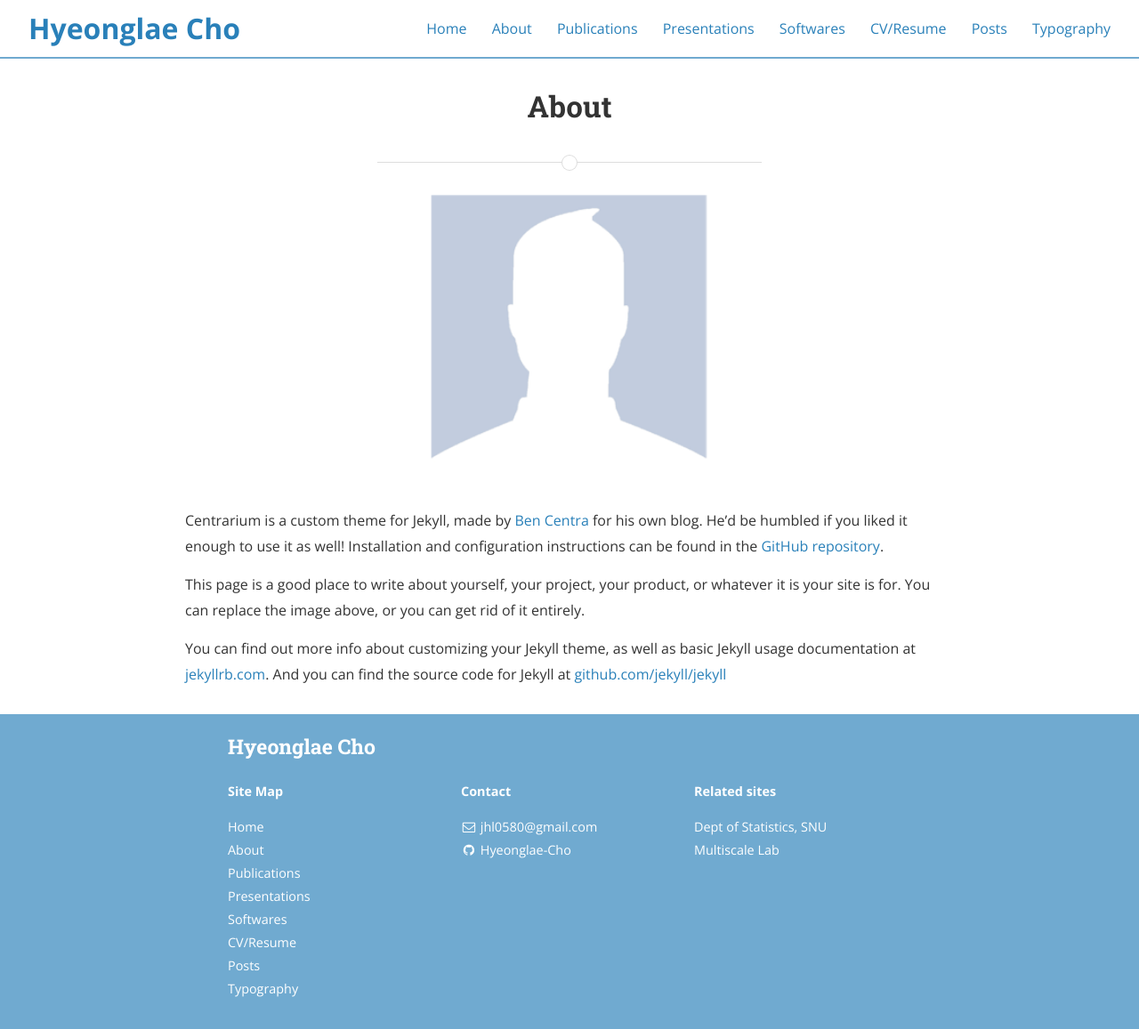
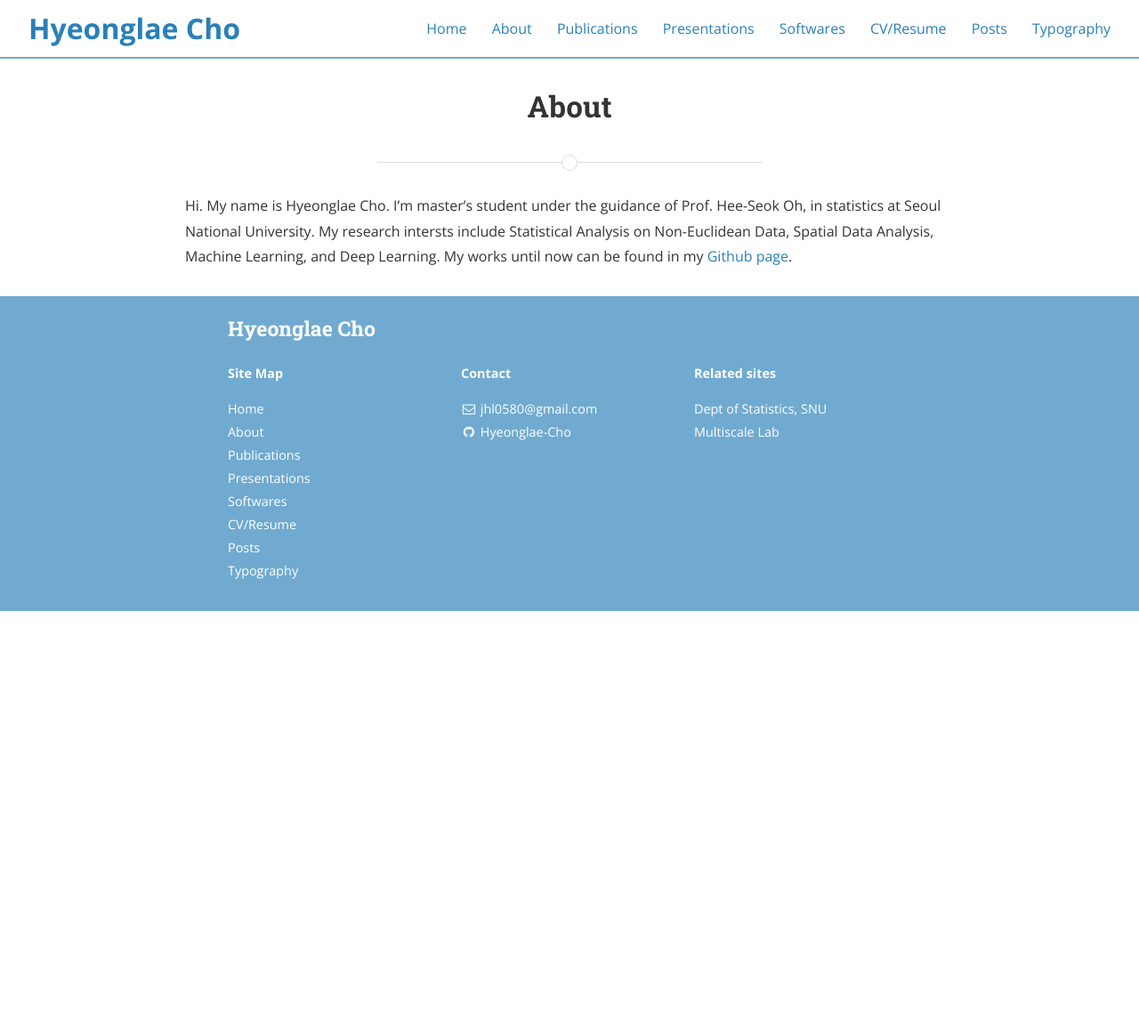
Before and after one commit to Hyeonglae-Cho/Hyeonglae-Cho.github.io, a Jekyll site: the page built from about.md, in a window 1280 px wide and 1157 px high. Shown: the whole window at 89% size. Built offline with Jekyll 4.4.1, drawn with Linux system fonts in a browser that asks for light colours; nearby versions of some CDN libraries.

Commit message:
Update about.md

```diff
--- a/about.md
+++ b/about.md
@@ -6,8 +6,15 @@ permalink: /about/
 main_nav: true
 ---
 
+<!--
 ![alt text]({{ site.baseurl }}/assets/profile-placeholder.gif "Profile Picture"){:.profile}
+-->
 
+Hi. My name is Hyeonglae Cho. I'm master's student under the guidance of Prof. Hee-Seok Oh, in statistics at Seoul National University. My research intersts include Statistical Analysis on Non-Euclidean Data, Spatial Data Analysis, Machine Learning, and Deep Learning. My works until now can be found in my [Github page][HyeonglaeCho-github].
+
+[HyeonglaeCho-github]: https://github.com/Hyeonglae-Cho
+
+<!--
 Centrarium is a custom theme for Jekyll, made by [Ben Centra][bencentra] for his own blog. He'd be humbled if you liked it enough to use it as well! Installation and configuration instructions can be found in the [GitHub repository](https://github.com/bencentra/centrarium).
 
 This page is a good place to write about yourself, your project, your product, or whatever it is your site is for. You can replace the image above, or you can get rid of it entirely.
@@ -17,3 +24,4 @@ You can find out more info about customizing your Jekyll theme, as well as basic
 [centrarium]: https://github.com/bencentra/centrarium
 [bencentra]: http://bencentra.com
 [jekyll]: https://github.com/jekyll/jekyll
+-->
```
